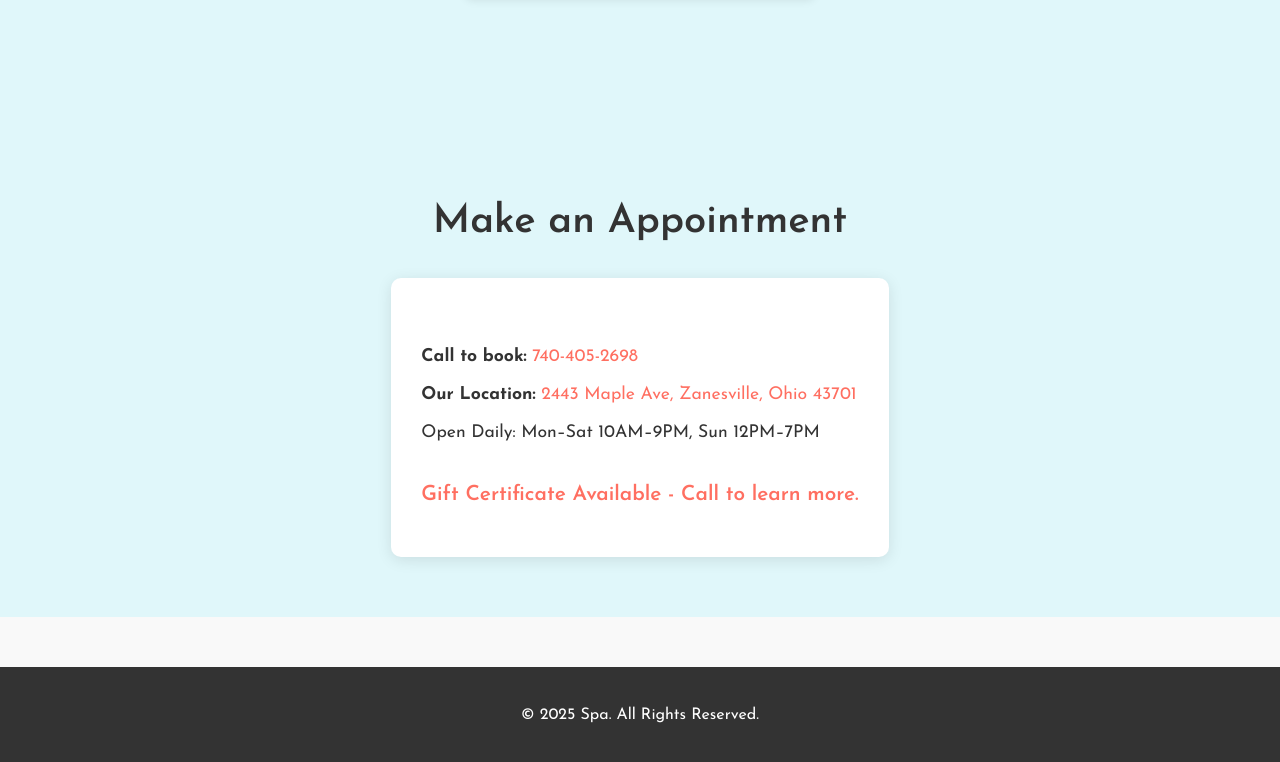
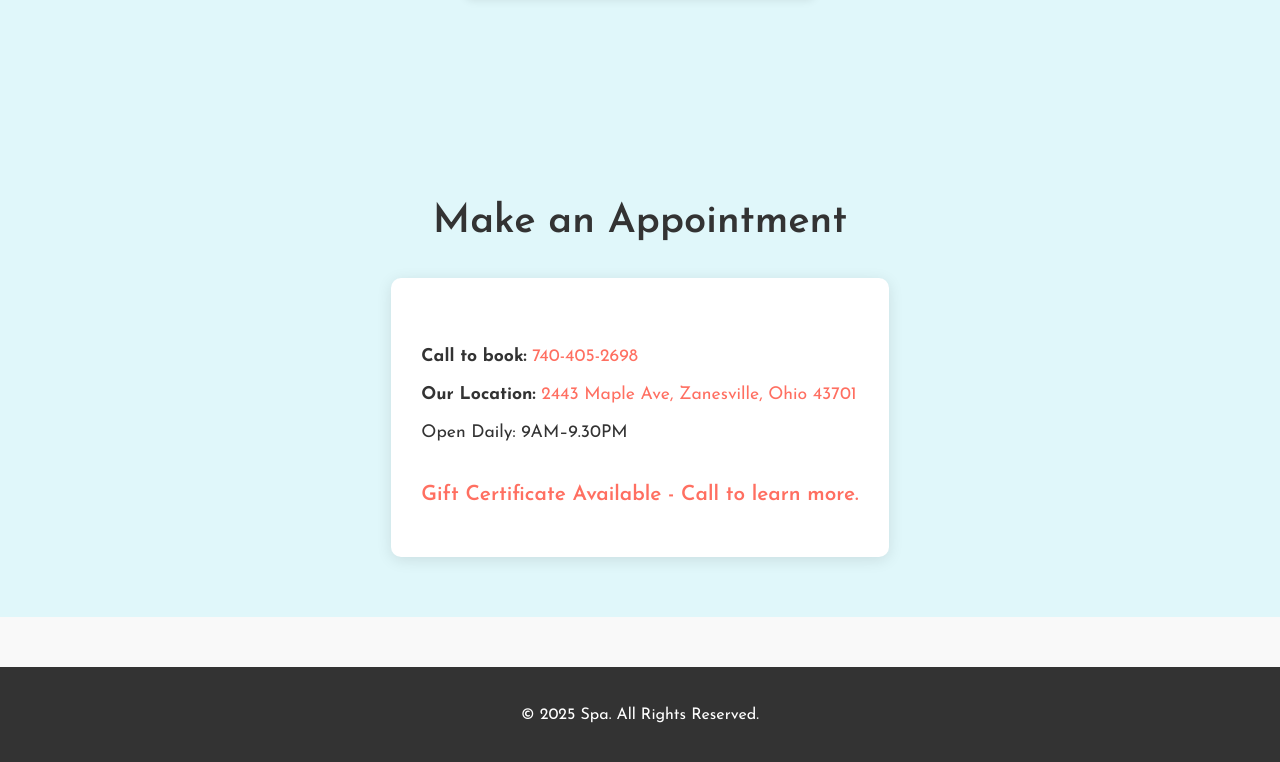
Before and after one commit to qinchanghe123/Day-Light-Spa, a plain HTML site: page index.html in a window 1280 px wide. Shown: the part 3855-4617 px from the top of the page. Drawn offline with Linux system fonts and the light colour scheme; a web font is replaced by a local one.

Commit message:
Update index.html

```diff
--- a/index.html
+++ b/index.html
@@ -606,7 +606,7 @@
                 >2443 Maple Ave, Zanesville, Ohio 43701</a
               >
             </p>
-            <p><strong></strong>Open Daily: Mon–Sat 10AM–9PM, Sun 12PM–7PM</p>
+            <p><strong></strong>Open Daily: 9AM–9.30PM</p>
           </div>
           <h3>Gift Certificate Available - Call to learn more.</h3>
         </div>
```
